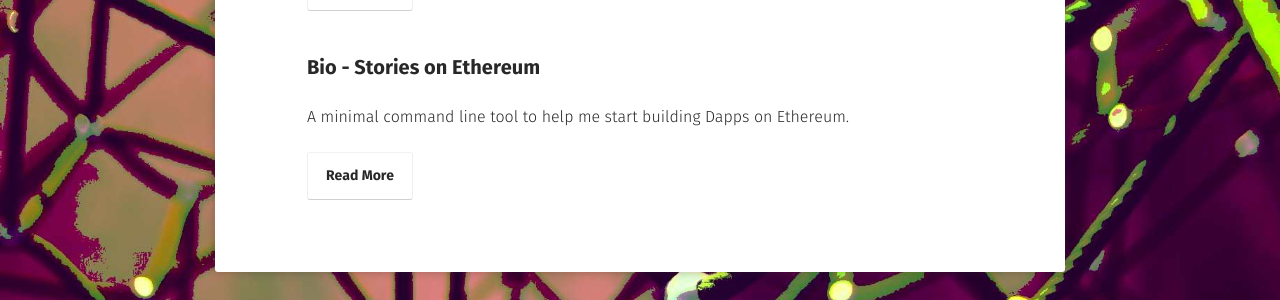
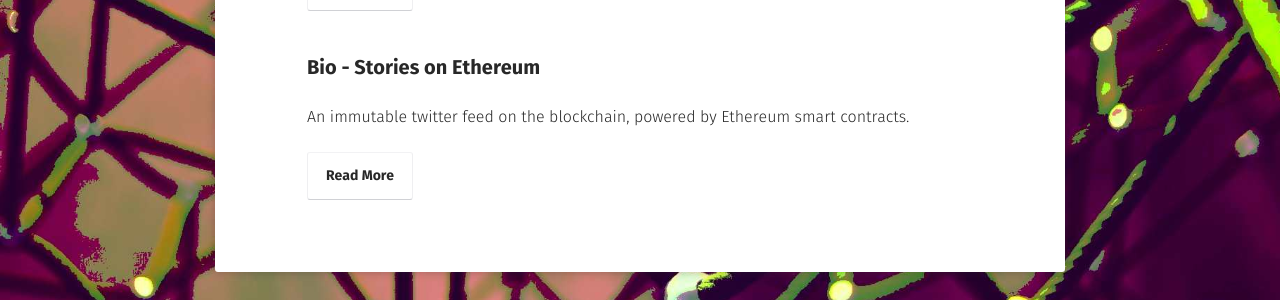
Before and after one commit to hexeight/hexeight.github.io, a Jekyll site: the page built from projects/index.md, in a window 1280 px wide. Shown: the part 439-739 px from the top of the page. Built offline with Jekyll 4.4.1, drawn with Linux system fonts in a browser that asks for light colours; some web fonts are replaced.

```diff
--- a/_posts/2017-25-06-eth-bio.md
+++ b/_posts/2017-25-06-eth-bio.md
@@ -2,7 +2,7 @@
 layout: post
 title:  "Bio - Stories on Ethereum"
 date:   2016-04-06
-excerpt: "A minimal command line tool to help me start building Dapps on Ethereum."
+excerpt: "An immutable twitter feed on the blockchain, powered by Ethereum smart contracts."
 project: true
 tag:
 -
```
